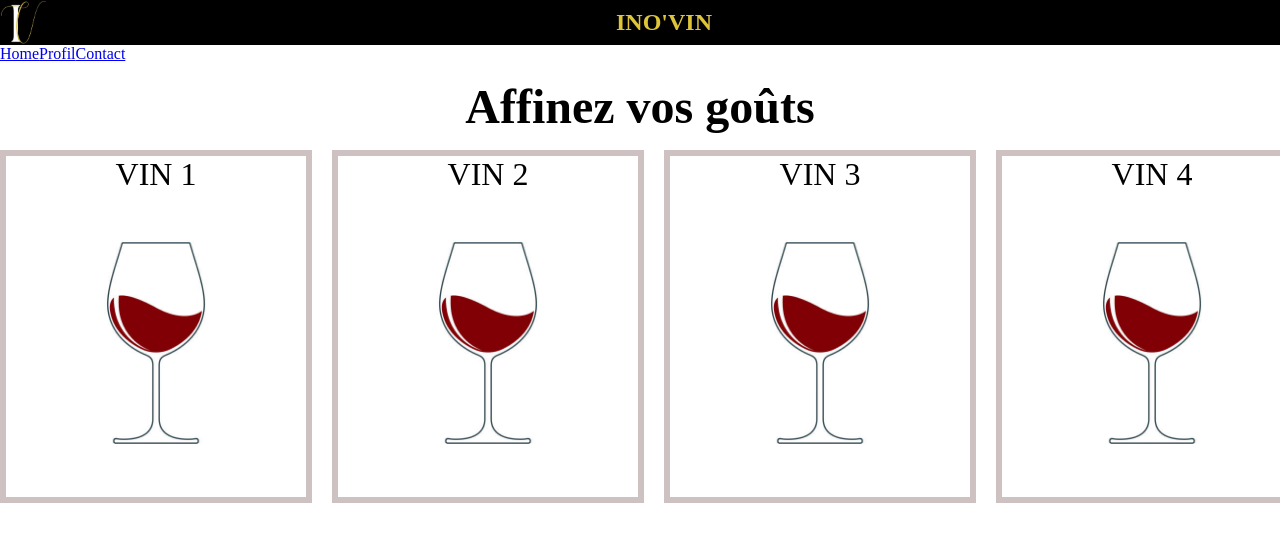
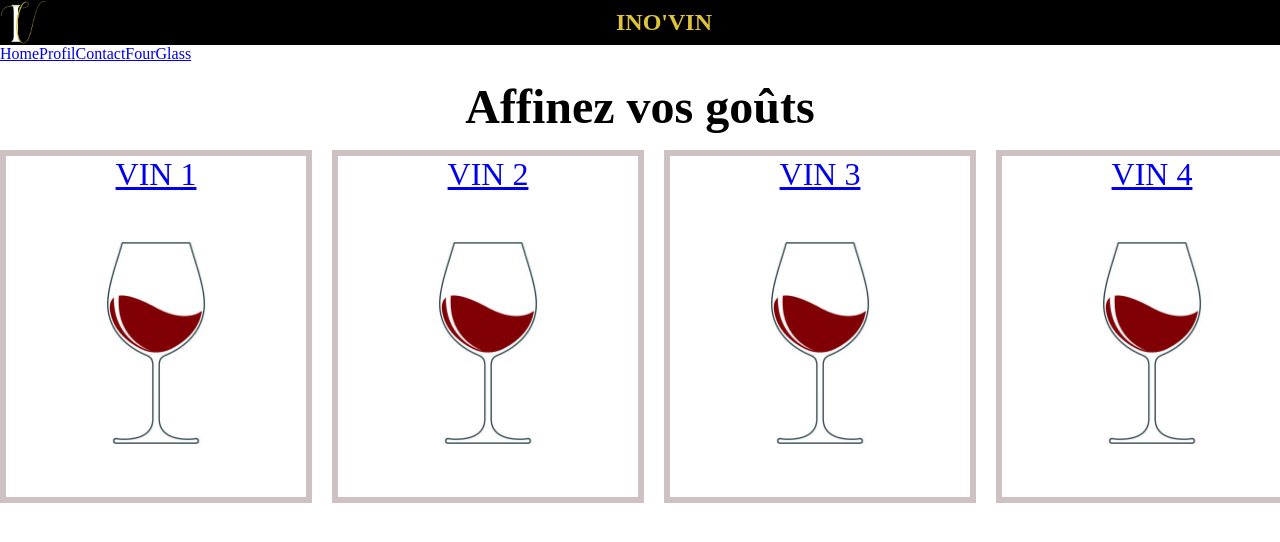
Before and after one commit to WildCodeSchool/2023-02-JS-Reims-project-3-inovin, a React (Vite) app in the folder frontend/: page /FourGlass in a window 1280 px wide. Shown: the top 542 px of the page. Built offline with nearby package versions, Linux system fonts and the light colour scheme.

Commit message:
les  balises figure renvoie sur le questionnaires

```diff
--- a/frontend/src/App.jsx
+++ b/frontend/src/App.jsx
@@ -4,7 +4,8 @@ import Home from "./pages/Home";
 import Profile from "./pages/Profile";
 import Contact from "./pages/Contact";
 import Navbar from "./components/Navbar";
-import FourGlass from "./components/FourGlass";
+import FourGlass from "./pages/FourGlass";
+import Questionnaire from "./pages/Questionnaire";
 import "./App.css";
 
 function App() {
@@ -16,17 +17,19 @@ function App() {
           <Link to="/">Home</Link>
           <Link to="/profile">Profil</Link>
           <Link to="/contact">Contact</Link>
+          <Link to="/FourGlass">FourGlass</Link>
         </nav>
       </header>
 
       <main className="App">
         <Routes>
           <Route path="/" element={<Home />} />
+          <Route path="/Questionnaire" element={<Questionnaire />} />
+          <Route path="/FourGlass" element={<FourGlass />} />
           <Route path="/contact" element={<Contact />} />
           <Route path="/profile" element={<Profile />} />
         </Routes>
       </main>
-      <FourGlass />
     </>
   );
 }
--- a/frontend/src/components/FourGlass.jsx
+++ /dev/null
@@ -1,38 +0,0 @@
-// import { useState } from "react";
-import glassWine from "../Pictures/glass_wine.jpg";
-
-export default function Glasses() {
-  // const [glass, setGlass] = useState();
-
-  // function quizDisplay() {
-  //   return "hello world";
-  // }
-
-  return (
-    <section>
-      <h1 className="title_4glasses">Affinez vos goûts</h1>
-
-      <div className="glasses">
-        <figure className="glass_1" /* onClick={quizDisplay} */>
-          <figcaption> VIN 1 </figcaption>
-          <img src={glassWine} alt="glass of wine" />
-        </figure>
-
-        <figure className="glass_2" /* onClick={quizDisplay} */>
-          <figcaption> VIN 2 </figcaption>
-          <img src={glassWine} alt="glass of wine" />
-        </figure>
-
-        <figure className="glass_4" /* onClick={quizDisplay} */>
-          <figcaption> VIN 3 </figcaption>
-          <img src={glassWine} alt="glass of wine" />
-        </figure>
-
-        <figure className="glass_4" /* onClick={quizDisplay} */>
-          <figcaption> VIN 4 </figcaption>
-          <img src={glassWine} alt="glass of wine" />
-        </figure>
-      </div>
-    </section>
-  );
-}
--- /dev/null
+++ b/frontend/src/pages/FourGlass.jsx
@@ -0,0 +1,40 @@
+// import { useState } from "react";
+import { Link } from "react-router-dom";
+import glassWine from "../Pictures/glass_wine.jpg";
+
+export default function Glasses() {
+  // const [glass, setGlass] = useState();
+
+  return (
+    <section>
+      <h1 className="title_4glasses">Affinez vos goûts</h1>
+
+      <div className="glasses">
+        <Link to="/Questionnaire">
+          <figure className="glass_1">
+            <figcaption> VIN 1 </figcaption>
+            <img src={glassWine} alt="glass of wine" />
+          </figure>
+        </Link>
+        <Link to="/Questionnaire">
+          <figure className="glass_2">
+            <figcaption> VIN 2 </figcaption>
+            <img src={glassWine} alt="glass of wine" />
+          </figure>
+        </Link>
+        <Link to="/Questionnaire">
+          <figure className="glass_4">
+            <figcaption> VIN 3 </figcaption>
+            <img src={glassWine} alt="glass of wine" />
+          </figure>
+        </Link>
+        <Link to="/Questionnaire">
+          <figure className="glass_4">
+            <figcaption> VIN 4 </figcaption>
+            <img src={glassWine} alt="glass of wine" />
+          </figure>
+        </Link>
+      </div>
+    </section>
+  );
+}
```
Also changed, not shown: 2 other files (tests, documents, lock files or other folders).
